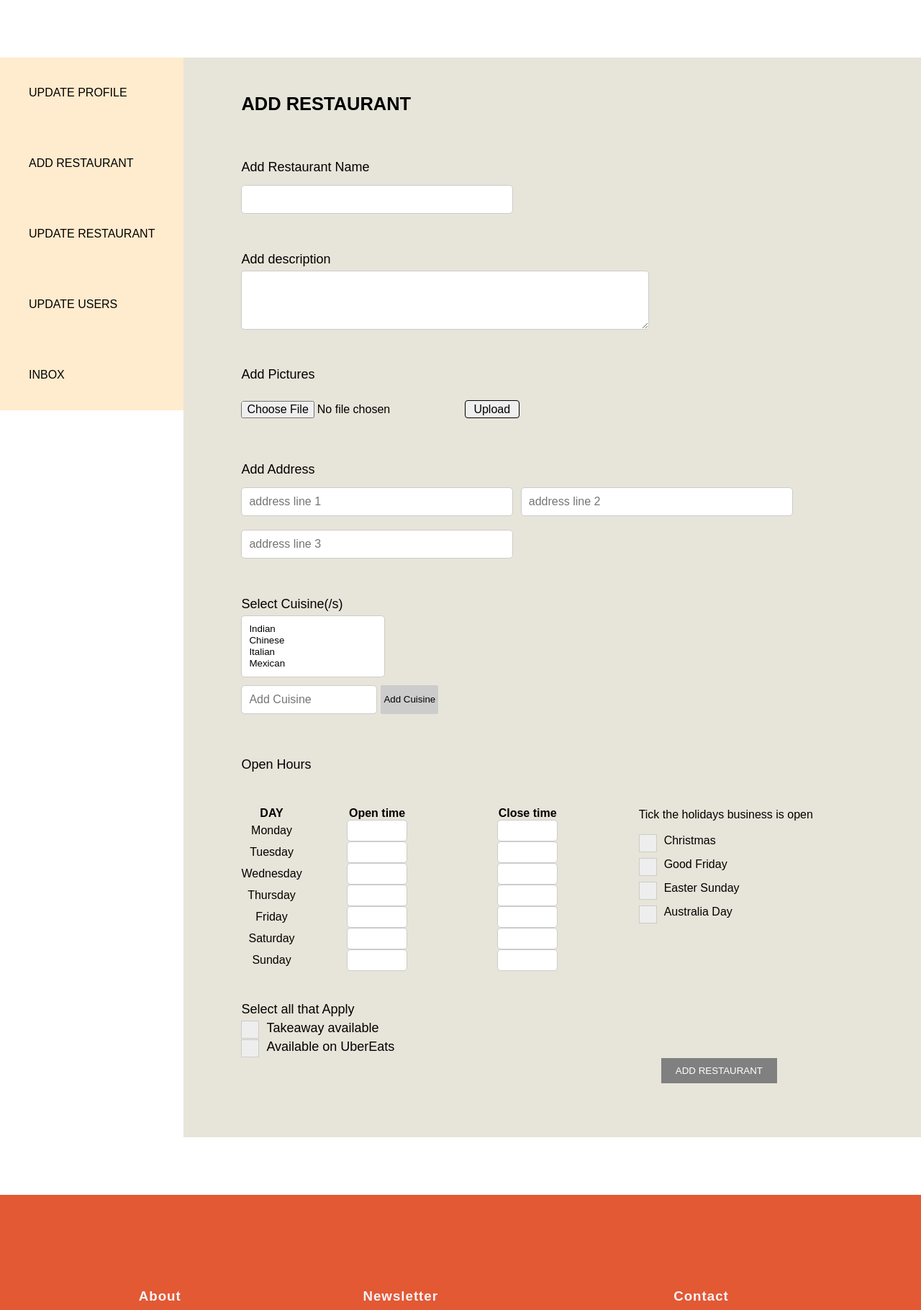
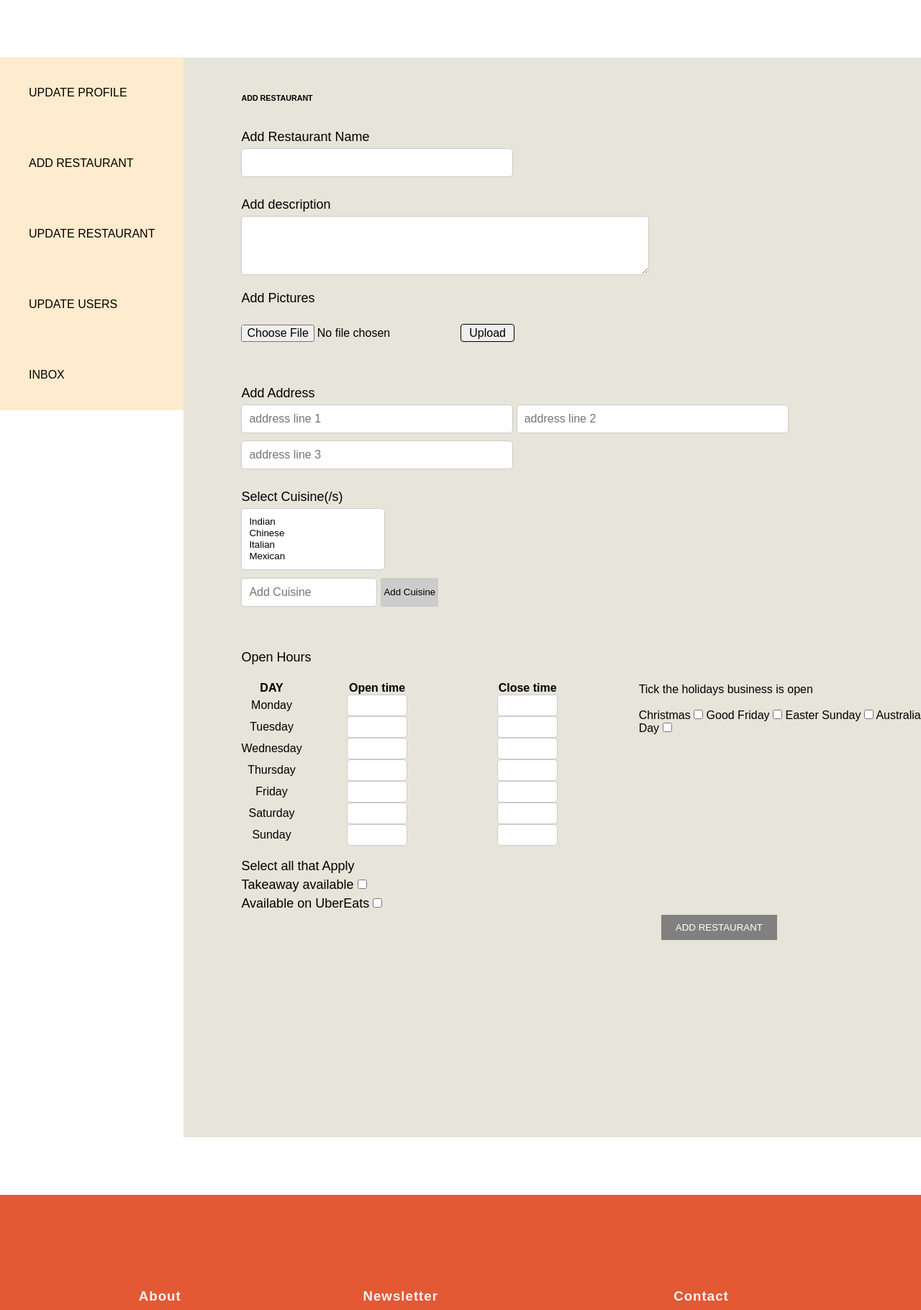
Before and after one commit to VivOwoH/CampusEats, a Django app: page /register/admin/add-restaurants/ in a window 1280 px wide. Shown: the part 46-1866 px from the top of the page at 72% size. Run offline with Django 4.2, Linux system fonts and the light colour scheme.

Commit message:
minor fixes

```diff
--- a/campusEats/apps/user/templates/user/admin-add-restaurants.html
+++ b/campusEats/apps/user/templates/user/admin-add-restaurants.html
@@ -57,9 +57,6 @@
                 <input type="text" placeholder="Add Cuisine" id="add_cuisine_txt_box">
                 <button id="add_cuisine_btn"> Add Cuisine </button>
             </div>
-
-
-
 
 
 
--- a/campusEats/apps/user/urls.py
+++ b/campusEats/apps/user/urls.py
@@ -9,6 +9,8 @@ urlpatterns = [
     path('register/', views.user_register, name='user_register'),
     path('success/', views.render_success, name='success'),
     path('register/admin/', views.render_admin_dashboard, name='admin_dashboard'),
-    path('register/admin/add-restaurants/', views.render_admin_add_restaurants, name='add_restaurants')
+    path('register/admin/add-restaurants/', views.render_admin_add_restaurants, name='add_restaurants'),
+    path('register/admin/update-users/', views.render_admin_update_users, name='update_users')
+
 
 ]
--- a/campusEats/apps/user/views.py
+++ b/campusEats/apps/user/views.py
@@ -73,3 +73,6 @@ def render_admin_dashboard(request):
 # for the rendering of the admin add resturants page
 def render_admin_add_restaurants(request):
     return render(request,'user/admin-add-restaurants.html')
+
+def render_admin_update_users(request):
+    return render(request,'user/admin-update-users.html')
--- a/campusEats/assets/admin/admin-add-restaurants.css
+++ /dev/null
@@ -1,54 +0,0 @@
-/* Style the checkbox container */
-.checkbox-container {
-    display: block;
-    position: relative;
-    padding-left: 35px;
-    margin-bottom: 15px;
-    cursor: pointer;
-    font-size: 16px;
-  }
-
-  /* Hide the default checkbox */
-  .checkbox-container input {
-    position: absolute;
-    opacity: 0;
-  }
-
-  /* Style the custom checkbox */
-  .checkmark {
-    position: absolute;
-    top: 0;
-    left: 0;
-    height: 25px;
-    width: 25px;
-    background-color: #eee;
-    border: 1px solid #ccc;
-  }
-
-  /* Style the checkmark when the checkbox is checked */
-  .checkbox-container input:checked + .checkmark {
-    background-color: #727374;
-  }
-
-  /* Style the checkmark shape */
-  .checkmark:after {
-    content: "";
-    position: absolute;
-    display: none;
-  }
-
-  /* Show the checkmark when the checkbox is checked */
-  .checkbox-container input:checked + .checkmark:after {
-    display: block;
-  }
-
-  /* Style the checkmark icon */
-  .checkbox-container .checkmark:after {
-    left: 9px;
-    top: 5px;
-    width: 5px;
-    height: 10px;
-    border: solid white;
-    border-width: 0 3px 3px 0;
-    transform: rotate(45deg);
-  }
--- a/campusEats/assets/admin/admin.css
+++ b/campusEats/assets/admin/admin.css
@@ -2,24 +2,25 @@
 .container {
     display:flex;
 }
+/* form section of admin */
 
-/* form section of admin */
 .right-column{
     flex:1;
     background-color: rgb(231, 228, 217);
     padding-top: 50px;
     padding-left: 80px;
-    font-size: 38px;
+    font-size: 16px;
     font-family: Arial, Helvetica, sans-serif;
     height: 600px;
 }
+
 
 .right-column-add-restaurants{
     flex:1;
     background-color: rgb(231, 228, 217);
     padding-top: 50px;
     padding-left: 80px;
-    font-size: 38px;
+    font-size: 16px;
     font-family: Arial, Helvetica, sans-serif;
     height: 1500px;
 }
--- a/campusEats/templates/base.html
+++ b/campusEats/templates/base.html
@@ -12,7 +12,6 @@
     <!-- <link rel="stylesheet" href="static/style.css"> -->
     <link rel="stylesheet" href="{% static 'restaurants/home.css' %}">
     <link rel="stylesheet" href="{% static 'admin/admin.css' %}">
-    <link rel="stylesheet" href="{% static 'admin/admin-add-restaurants.css' %}">
     <link rel="stylesheet" href="{% static 'basestyle.css' %}">
     <link rel="stylesheet" href="{% static 'restaurants/home.js' %}">
 
```
Also changed, not shown: campusEats/apps/user/templates/user/admin-update-users.html (added, +33 -0 lines).
